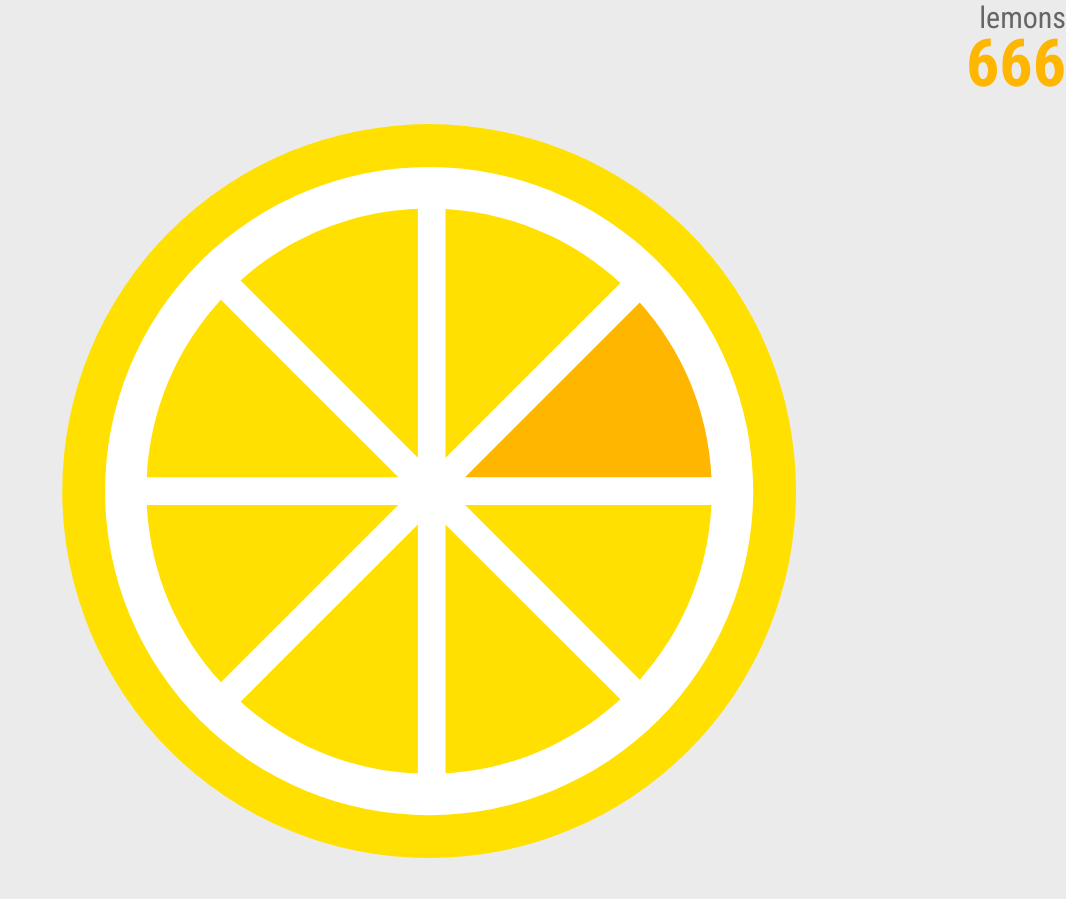
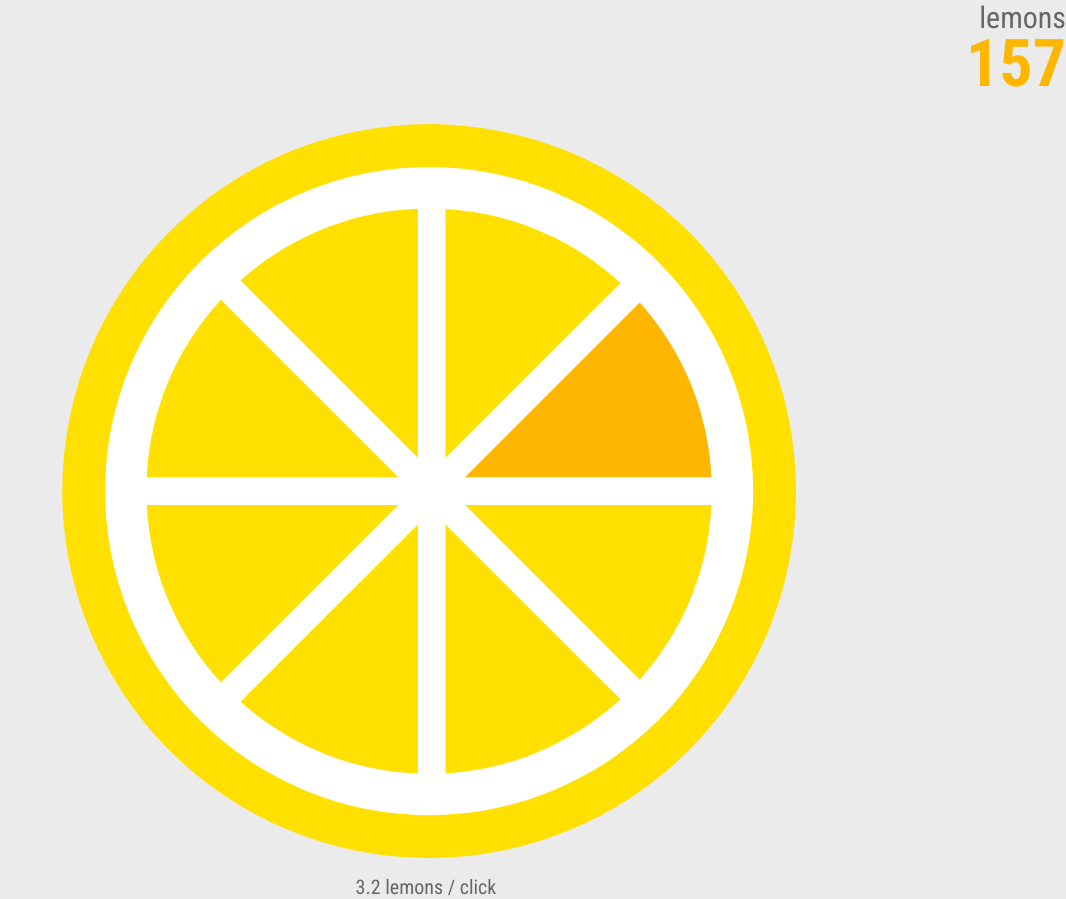
Before and after one commit to AntonNaletski/BubbleClicker, a React (Vite) app: page / in a window 1280 px wide. Shown: the whole page, without its empty margins (214-1280 px from the left). Before the commit the page ends 875 px from the top, so only its background shows below. Built offline with nearby package versions, Linux system fonts and the light colour scheme; a web font is replaced by a local one.

Commit message:
lisää Booster-komponentin

```diff
--- a/src/App.jsx
+++ b/src/App.jsx
@@ -1,13 +1,14 @@
 import Balance from "./components/Balance";
 import Lemon from "./components/Lemon";
 import "./App.css";
-
+import Booster from "./components/Booster";
 function App() {
   return (
     <>
       <div>
-        <Balance total="666" />
+        <Balance total="157" />
         <Lemon />
+        <Booster value="3.2" />
       </div>
     </>
   );
--- /dev/null
+++ b/src/components/Booster.jsx
@@ -0,0 +1,12 @@
+function Booster(props) {
+  // Poimitaan komponentille välitetty total-arvo
+  const value = props.value;
+
+  return (
+    <div className="booster">
+      <div>{value} lemons / click</div>
+    </div>
+  );
+}
+
+export default Booster;
```
